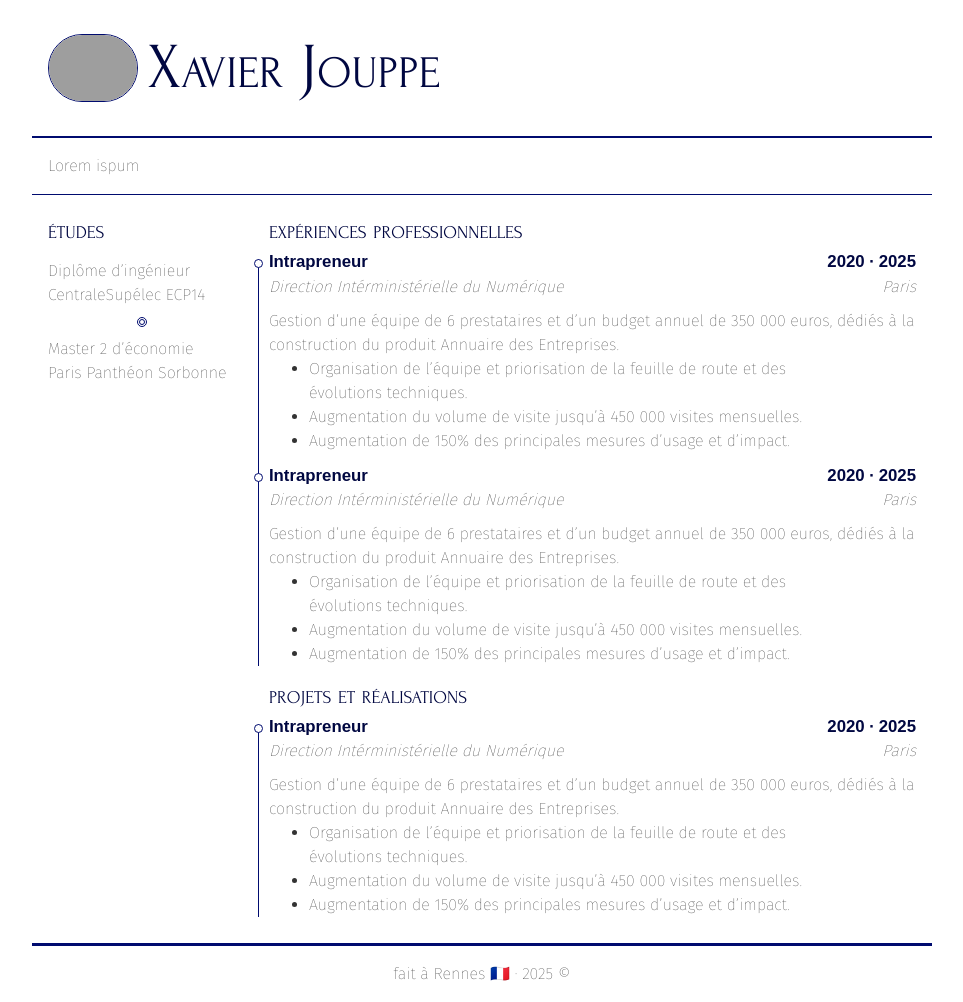
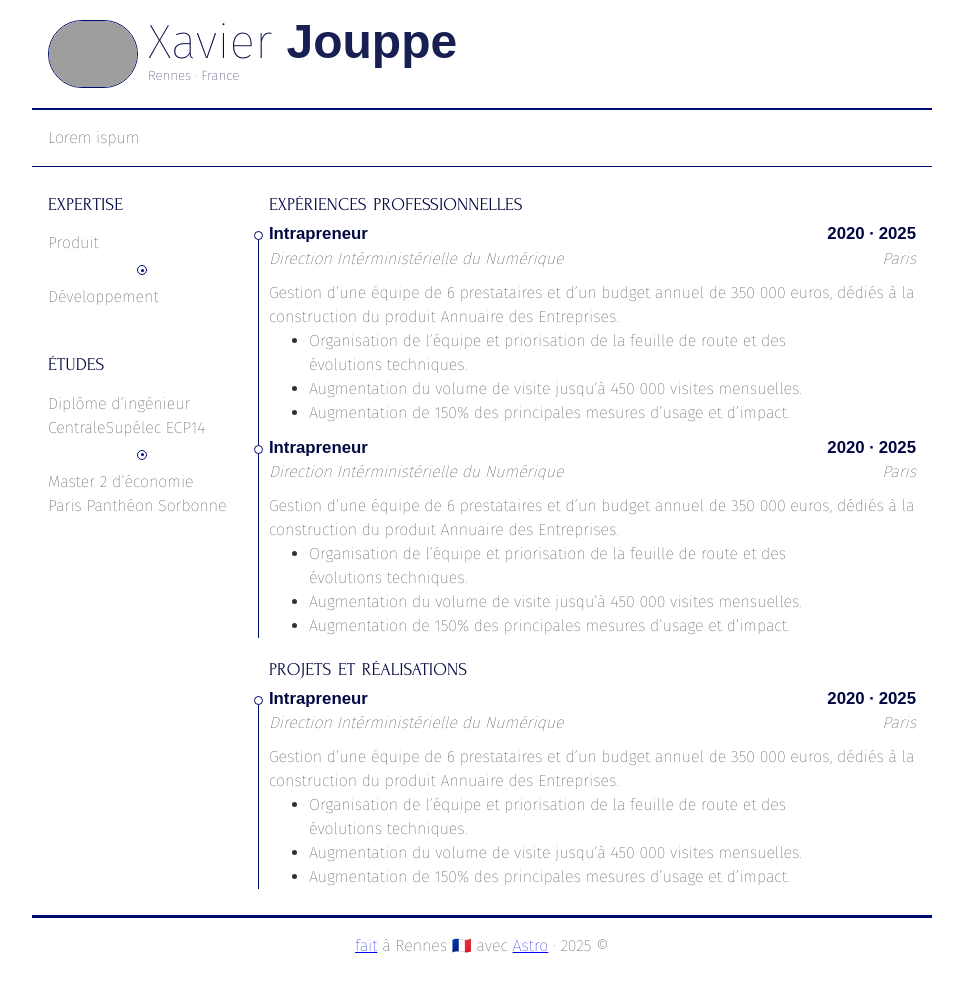
Before and after one commit to XavierJp/Resume, an Astro site: page / in a window 1280 px wide. Shown: the whole page, without its empty margins (158-1121 px from the left). After the commit the page ends 974 px from the top, so only its background shows below. Built offline with nearby package versions, Linux system fonts and the light colour scheme; Astro itself is replaced by a stand-in of ours; grey boxes are pictures that could not be loaded; a web font is replaced by a local one.

Commit message:
chore: downgrade packages

```diff
--- a/src/components/footer/index.tsx
+++ b/src/components/footer/index.tsx
@@ -3,5 +3,10 @@ import "./style.scss";
 export const Footer = () => {
   const y = new Date().getFullYear();
 
-  return <footer className="p-4">fait à Rennes 🇫🇷 ∙ {y} © </footer>;
+  return (
+    <footer className="p-4">
+      <a href="https://github.com/XavierJp/Resume">fait</a> à Rennes 🇫🇷 avec{" "}
+      <a href="https://astro.build/">Astro</a> ∙ {y} ©{" "}
+    </footer>
+  );
 };
--- a/src/components/header/index.tsx
+++ b/src/components/header/index.tsx
@@ -5,9 +5,12 @@ export const Header = () => {
     <header>
       <div className="flex flex-row justify-content-start align-items-center m-4">
         <img src="/src/assets/medaillon.jpg" />
-        <h1>
-          Xavier <strong>Jouppe</strong>
-        </h1>
+        <div>
+          <h1>
+            Xavier <strong>Jouppe</strong>
+          </h1>
+          <small>Rennes ∙ France</small>
+        </div>
       </div>
     </header>
   );
--- a/src/components/header/style.scss
+++ b/src/components/header/style.scss
@@ -1,15 +1,20 @@
 header {
   margin: 20px 0;
 }
+
+header > div > div {
+  margin-left: 10px;
+  color: var(--font-title);
+}
 h1 {
-  font-variant: small-caps;
   font-weight: lighter;
-  margin-left: 10px;
-  font-size: 4rem !important;
-  line-height: 6rem;
+  font-size: 3rem !important;
+  line-height: 2.6rem;
+  font-weight: 100;
 
   strong {
-    font-weight: bolder;
+    font-weight: 600;
+    opacity: 0.9;
   }
 }
 
--- a/src/components/left-column/index.tsx
+++ b/src/components/left-column/index.tsx
@@ -3,6 +3,15 @@ import "./style.scss";
 export const LeftColumn = () => {
   return (
     <div className="left-column p-4">
+      <div>
+        <h2>expertise</h2>
+        <p>Produit</p>
+        <div className="separator" />
+        <p>Développement</p>
+      </div>
+      <br />
+
+      <div>
         <h2>études</h2>
         <p>
           Diplôme d’ingénieur
@@ -16,5 +25,6 @@ export const LeftColumn = () => {
           Paris Panthéon Sorbonne
         </p>
       </div>
+    </div>
   );
 };
--- a/src/components/right-column/style.scss
+++ b/src/components/right-column/style.scss
@@ -20,7 +20,7 @@
       content: "";
       height: calc(100% + 10px);
       width: 1px;
-      background-color: var(--border);
+      border-left: 1px solid var(--border);
       position: absolute;
       left: -11px;
       top: 10px;
--- a/src/styles/global.scss
+++ b/src/styles/global.scss
@@ -62,7 +62,7 @@ body {
 }
 
 h1 {
-  font-family: "Forum", serif;
+  font-family: "FiraSans", sans-serif;
   font-size: 3rem;
   color: (var(--font-title));
 }
@@ -89,5 +89,15 @@ p {
   border-radius: 45px;
   height: 10px;
   width: 10px;
-  border: 3px double var(--border);
+  border: 1px solid var(--border);
+
+  &:after {
+    content: "";
+    width: 3px;
+    height: 3px;
+    background: var(--border);
+    border-radius: 15px;
+    display: block;
+    margin: 2.5px;
+  }
 }
```
Also changed, not shown: package.json (+4 -4 lines), 1 other file. Lines whose indentation alone changed are shown as unchanged.
